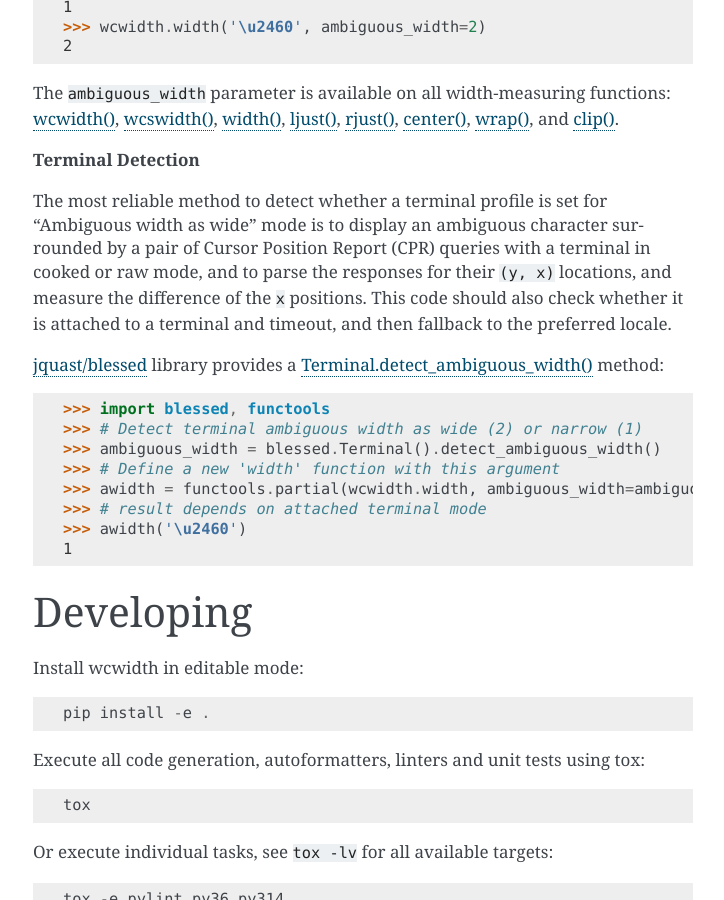
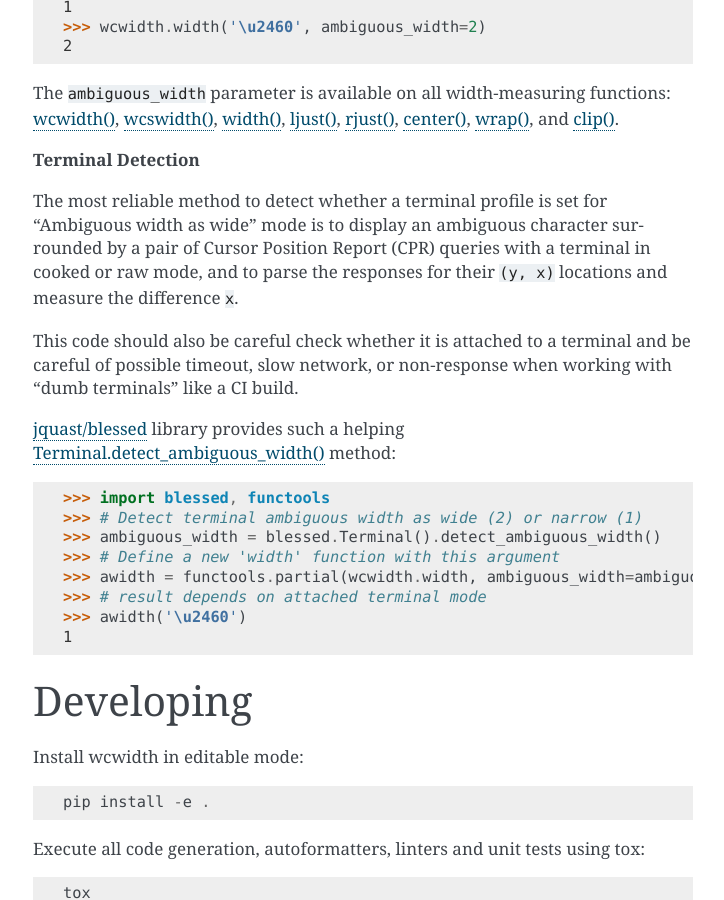
Before and after one commit to jquast/wcwidth, a Sphinx documentation site: the page built from docs/intro.rst, in a window 1280 px wide and 900 px high, scrolled down 6088 px. Shown: the whole window, without its empty margins (387-1111 px from the left). Built offline with Sphinx 7.4.7, drawn with Linux system fonts in a browser that asks for light colours.

Commit message:
reduce ambiguous_width detection doc

```diff
--- a/docs/intro.rst
+++ b/docs/intro.rst
@@ -304,10 +304,12 @@ The ``ambiguous_width`` parameter is available on all width-measuring functions:
 The most reliable method to detect whether a terminal profile is set for "Ambiguous width as wide"
 mode is to display an ambiguous character surrounded by a pair of Cursor Position Report (CPR)
 queries with a terminal in cooked or raw mode, and to parse the responses for their ``(y, x)``
-locations, and measure the difference of the ``x`` positions. This code should also check whether
-it is attached to a terminal and timeout, and then fallback to the preferred locale.
+locations and measure the difference ``x``.
 
-`jquast/blessed`_ library provides a `Terminal.detect_ambiguous_width()`_ method:
+This code should also be careful check whether it is attached to a terminal and be careful of
+possible timeout, slow network, or non-response when working with "dumb terminals" like a CI build.
+
+`jquast/blessed`_ library provides such a helping `Terminal.detect_ambiguous_width()`_ method:
 
 .. code-block:: python
 
```
